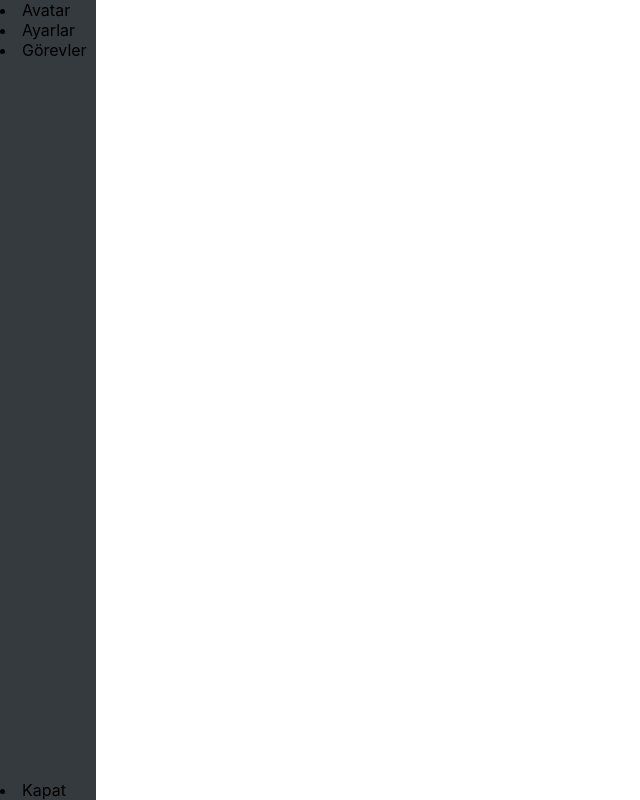
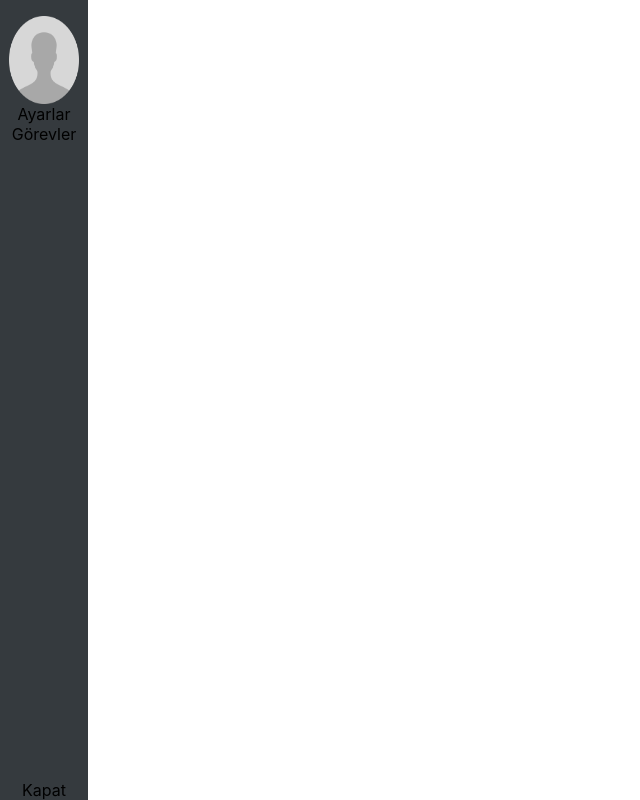
Before and after one commit to brkcrdk/todo, a React (Create React App) app: page / in a window 1280 px wide. Shown: the whole page, without its empty margins (0-640 px from the left). Built offline with nearby package versions, Linux system fonts and the light colour scheme.

Commit message:
cleaning

```diff
--- a/src/Components/Main/Main.jsx
+++ b/src/Components/Main/Main.jsx
@@ -18,6 +18,7 @@ const Main = () => {
   return (
     <div id="main-container">
       <Sidebar />
+      <span>X</span>
     </div>
   );
 };
--- a/src/Components/Main/main.scss
+++ b/src/Components/Main/main.scss
@@ -1,6 +1,16 @@
 @import "../../utils.scss";
 
 #main-container {
+  display: flex;
   max-width: 1441px;
   margin: 0 auto;
 }
+
+span {
+  @include mobileS {
+    display: block;
+  }
+  @include mobileTablet {
+    display: none;
+  }
+}
--- a/src/Components/Sidebar/Sidebar.jsx
+++ b/src/Components/Sidebar/Sidebar.jsx
@@ -1,11 +1,13 @@
 import React from "react";
 import "./sidebar.scss";
-
+import avatar from "./avatar.png";
 const Sidebar = () => {
   return (
     <div id="sidebar-container">
       <div id="top-section">
-        <li>Avatar</li>
+        <li>
+          <img src={avatar} alt="avatar-img" />
+        </li>
         <li>Ayarlar</li>
         <li>Görevler</li>
       </div>
--- a/src/Components/Sidebar/sidebar.scss
+++ b/src/Components/Sidebar/sidebar.scss
@@ -3,13 +3,24 @@
 #sidebar-container {
   display: flex;
   justify-content: space-between;
+  overflow: hidden;
+  background-color: getColor(sidebar);
   flex-direction: column;
   height: 100vh;
-  max-width: 6em;
-  background-color: getColor(black);
-  @include mobileS {
-    transform: translateX(-100);
+  max-width: 7em;
+
+  li {
+    list-style-type: none;
+    display: flex;
+    justify-content: center;
+    align-items: center;
+    :first-child {
+      margin-top: 1em;
+    }
   }
-  @include mobileTablet {
+
+  img {
+    width: 80%;
+    height: 5.5em;
   }
 }
--- a/src/utils.scss
+++ b/src/utils.scss
@@ -6,6 +6,8 @@ $mobileL: 420px;
 $mobileTablet: 600px;
 $tablet: 768px;
 $desktop: 1024px;
+$wideScreen: 1441px;
+
 @mixin mobileS {
   @media (min-width: #{$mobileS}) {
     @content;
@@ -16,16 +18,25 @@ $desktop: 1024px;
     @content;
   }
 }
-
+@mixin tablet {
+  @media (min-width:#{$tablet}) {
+    @content;
+  }
+}
 @mixin desktop {
   @media (min-width:#{$desktop}) {
     @content;
   }
 }
 
+@mixin wideScreen {
+  @media (min-width:#{$wideScreen}) {
+    @content;
+  }
+}
 $colours: (
   orange: #fc6657,
-  black: #353a3e,
+  sidebar: #353a3e,
   bgColorGrey: #f1f1f1,
   bgColorWhite: #ffffff
 );
```
Also changed, not shown: src/Components/Sidebar/avatar.png.
